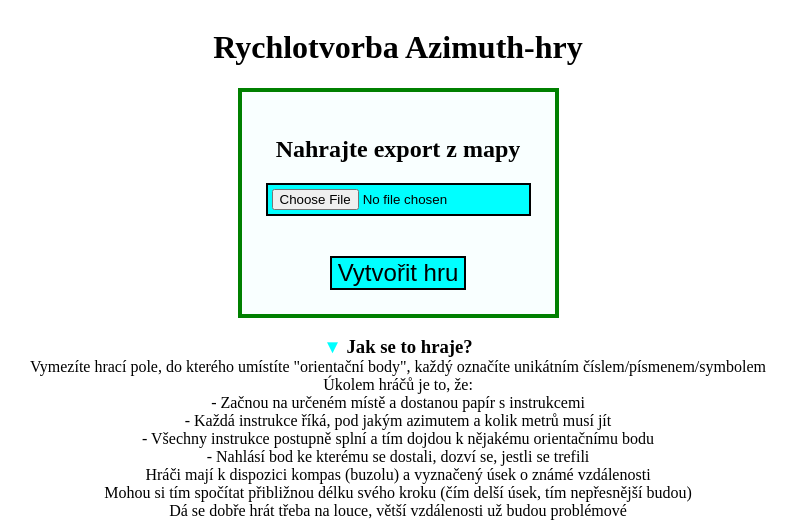
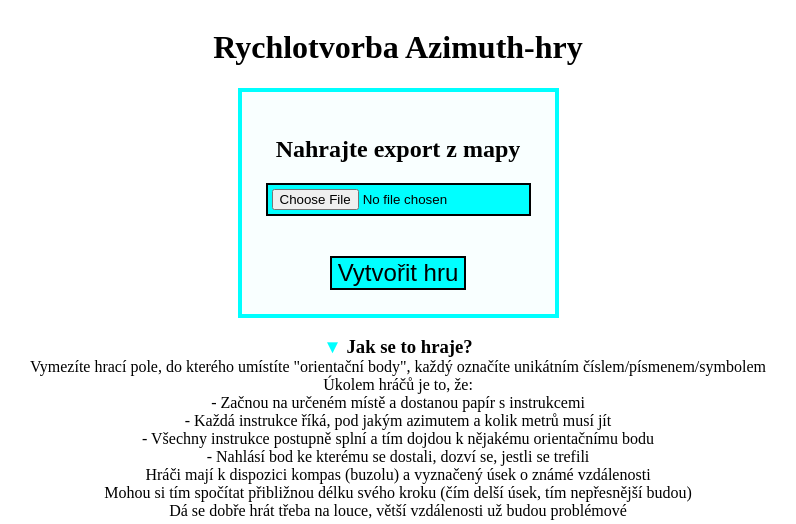
Before and after one commit to vokymir/azimuth, a Flask app: page / in a window 1280 px wide. Shown: the top 524 px of the page, without its empty margins (242-1038 px from the left). Run offline with Flask 3, Linux system fonts and the light colour scheme.

Commit message:
commenting

```diff
--- a/flask_app.py
+++ b/flask_app.py
@@ -44,6 +44,10 @@ but its probably redundat as after bash commands it created
 on server bash
 18:31 ~/mysite/.git/hooks (master)$ chmod +x post-merge
 and now it auto-reloads after push
+
+then following tutorial, create env variable,
+to install dotenv, pip install python-dotenv
+
 """
 
 
--- a/templates/index.html
+++ b/templates/index.html
@@ -20,7 +20,7 @@
 
         #wrapper {
             padding: 24px;
-            border: 4px solid green;
+            border: 4px solid aqua;
             background-color: rgba(0, 255, 255, 0.025);
         }
 
```
